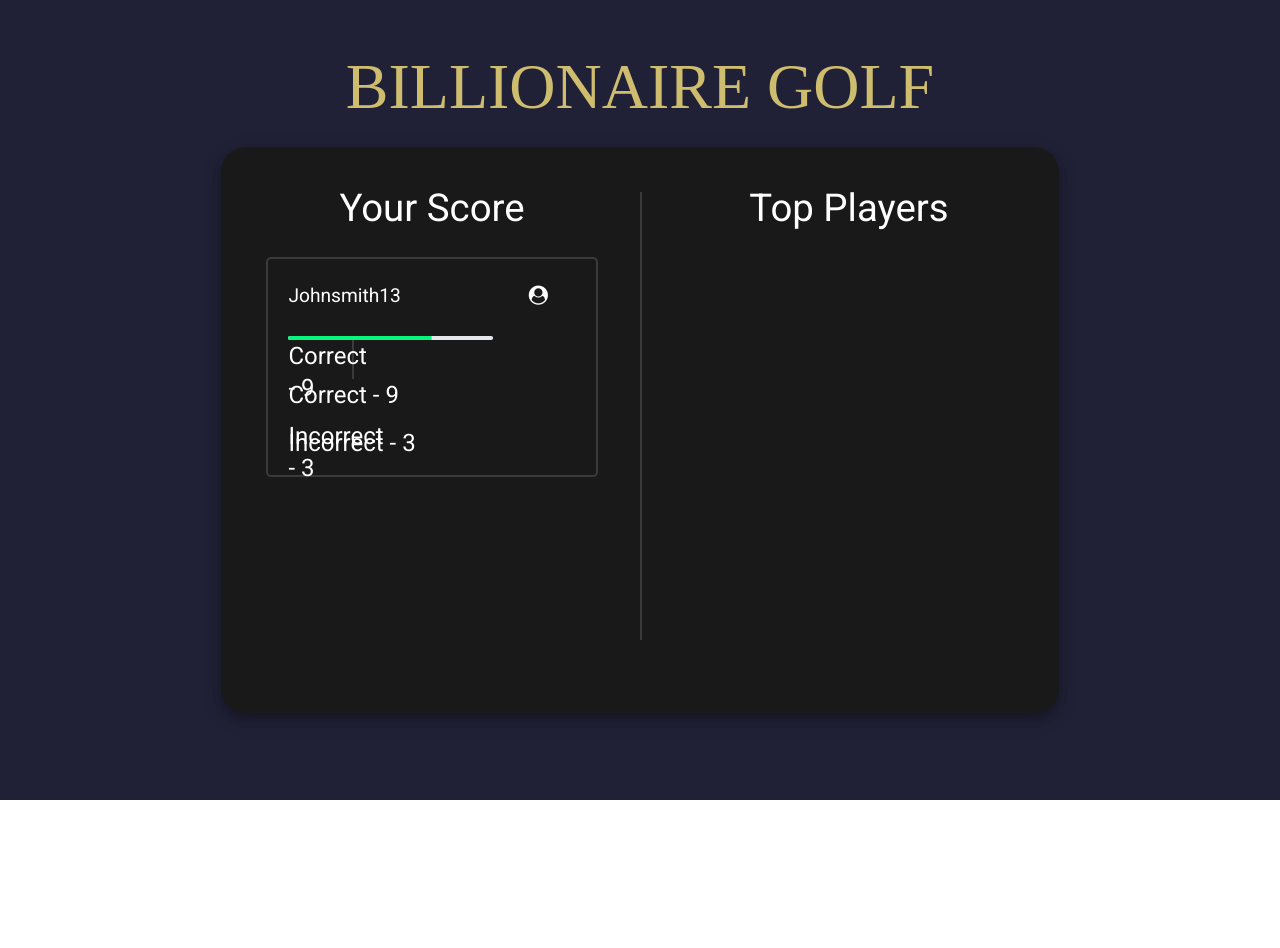
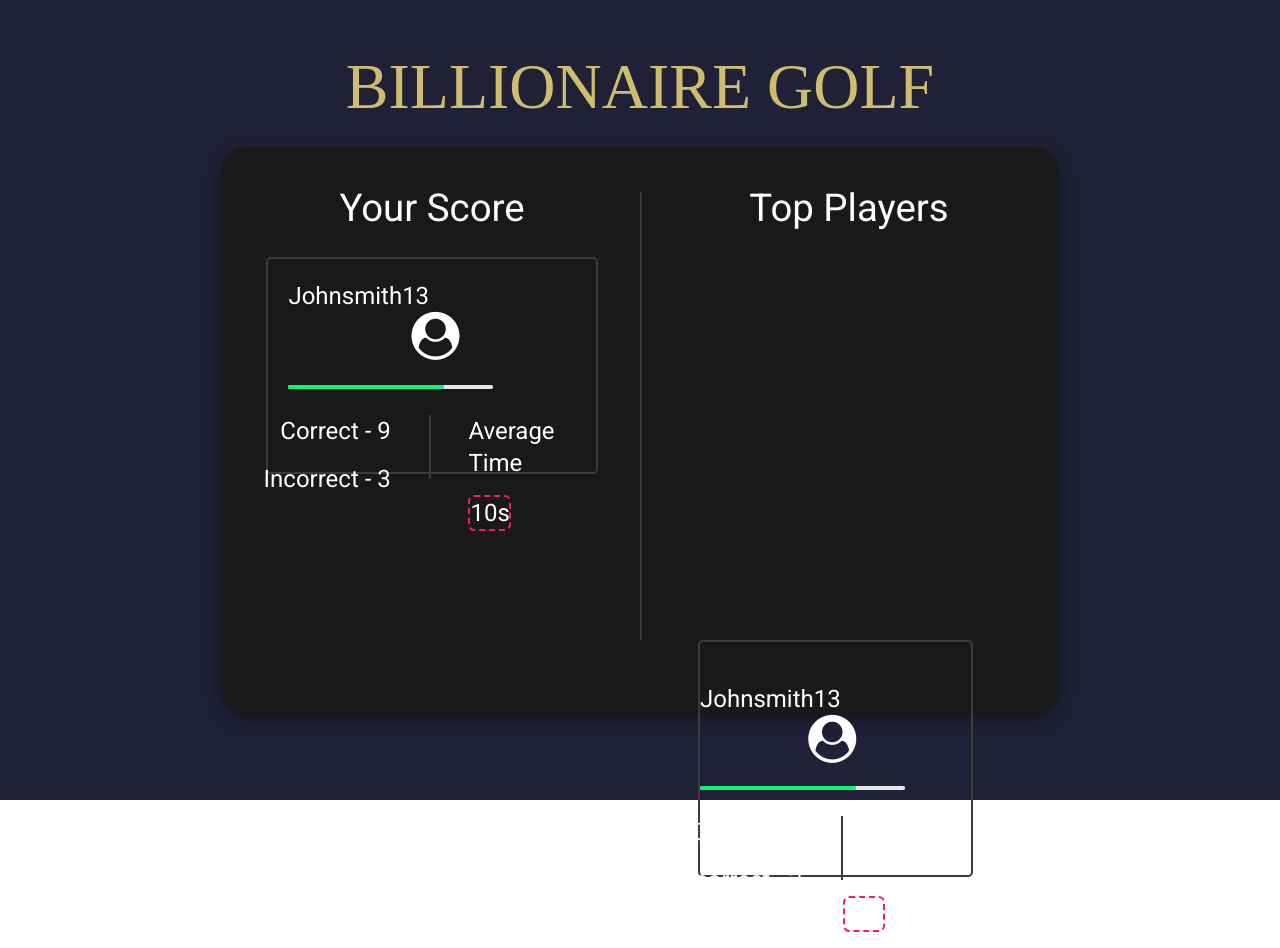
Before and after one commit to LachlanDow/Industry_Proj_Team5, an Angular app in the folder Front-end/become-billionaire/: page / in a window 1280 px wide. Both pictures are taken after a click on the button "Leaderboard". Before the commit the page ends 800 px from the top, so only its background shows below. Built offline with nearby package versions, Linux system fonts and the light colour scheme; a web font is replaced by a local one.

Commit message:
Adding Top Players Template Cards

```diff
--- a/Front-end/become-billionaire/src/app/leaderboard/leaderboard.component.css
+++ b/Front-end/become-billionaire/src/app/leaderboard/leaderboard.component.css
@@ -18,6 +18,8 @@ div.box {
   .rightborder{
     border-right: 0.2vw solid;
     border-color: #3B3B3B;
+
+    height: 5vw;
   }
 
   div.div2 {
@@ -37,7 +39,7 @@ div.box {
     border-radius: 0.4vw;
     font-family: "Roboto";
     text-align: left;
-
+    height: 15vw;
     color: white;
     margin-left: 10%;
     margin-right: 10%;
@@ -52,11 +54,7 @@ div.box {
       height: auto;
       width: auto;
   }
-  .yourscoreSizing {
-      font-size: 1.5vw;
 
-
-  }
 
 
 
@@ -84,10 +82,43 @@ div.box {
 .progressBar {
     width: 16vw;
     margin-top: 8%;
+    margin-bottom: 2vw;
 
 }
-.CI_Scale {
-    width: 5vw;
-    height: 3vw;
+
+.divLeft {
+  margin-left: -2vw;
+  width:10vw;
+  display:block;
+  float: left;
+  text-align: right;
+  padding-right: 3vw;
 
 }
+.divRight {
+  width:10vw;
+  display:block;
+  float: right;
+  text-align: left;
+
+}
+
+.timer {
+  border: 0.2vw dashed  #FA1772;
+  width: 3vw;
+  text-align: center;
+  border-radius: 0.5vw;
+}
+
+.topPlayerInfo {
+  border: 0.2vw solid  #3B3B3B;
+    border-radius: 0.4vw;
+    float: right;
+    text-align: left;
+    height: 15vw;
+    color: white;
+    margin-left: 20%;
+    margin-right: 10%;
+    padding-top: 5%;
+
+}
--- a/Front-end/become-billionaire/src/app/leaderboard/leaderboard.component.html
+++ b/Front-end/become-billionaire/src/app/leaderboard/leaderboard.component.html
@@ -1,19 +1,24 @@
 
 <div class="box">
+
    <div class="div1">
    <h1 class="headers">Your Score</h1>
    <div class="userInfo">
-      <h1 class="yourscoreSizing">Johnsmith13 <i class="fa fa-user-circle profileIcon"></i></h1>
+      <h1>Johnsmith13 <i class="fa fa-user-circle fa-2x profileIcon"></i></h1>
       <mat-progress-bar class="progressBar" mode="determinate" [value]="userScore"></mat-progress-bar>
-      <div class="yourscoreSizing rightborder CI_Scale"><h1>Correct - 9</h1><h1>Incorrect - 3</h1></div>
-      <div class="yourscoreSizing"><h1>Correct - 9</h1><h1>Incorrect - 3</h1></div>
-
-      <div></div>
-
+      <span class="divLeft rightborder"><h1>Correct - 9</h1><h1>Incorrect - 3</h1></span>
+      <span class="divRight"><h1>Average Time</h1><h1 class="timer">10s</h1></span>
    </div>
    </div>
    <div class="div2">
       <h1 class="headers">Top Players</h1>
+      <div class="topPlayerInfo">
+         <h1 class="">Johnsmith13 <i class="fa fa-user-circle fa-2x profileIcon"></i></h1>
+         <mat-progress-bar class="progressBar" mode="determinate" [value]="userScore"></mat-progress-bar>
+         <span class="divLeft rightborder"><h1>Correct - 9</h1><h1>Incorrect - 3</h1></span>
+         <span class="divRight"><h1>Average Time</h1><h1 class="timer">10s</h1></span>
+      </div>
+
    </div>
    <div class="clear">
 </div>
--- a/Front-end/become-billionaire/src/app/leaderboard/leaderboard.component.ts
+++ b/Front-end/become-billionaire/src/app/leaderboard/leaderboard.component.ts
@@ -8,7 +8,7 @@ import { Component, OnInit } from '@angular/core';
 export class LeaderboardComponent implements OnInit {
   display = false;
 
-  userScore = 70;
+  userScore = 76;
   constructor() {
   }
 
```
